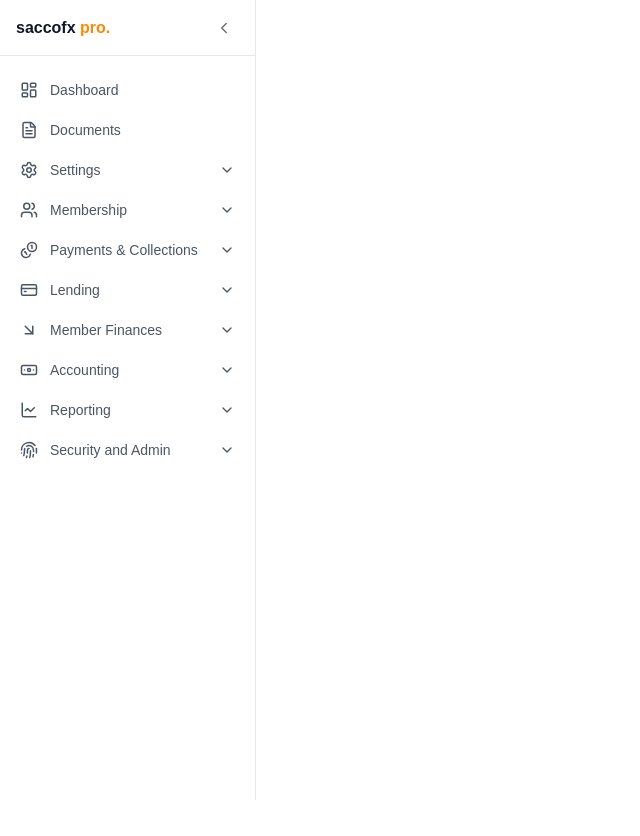
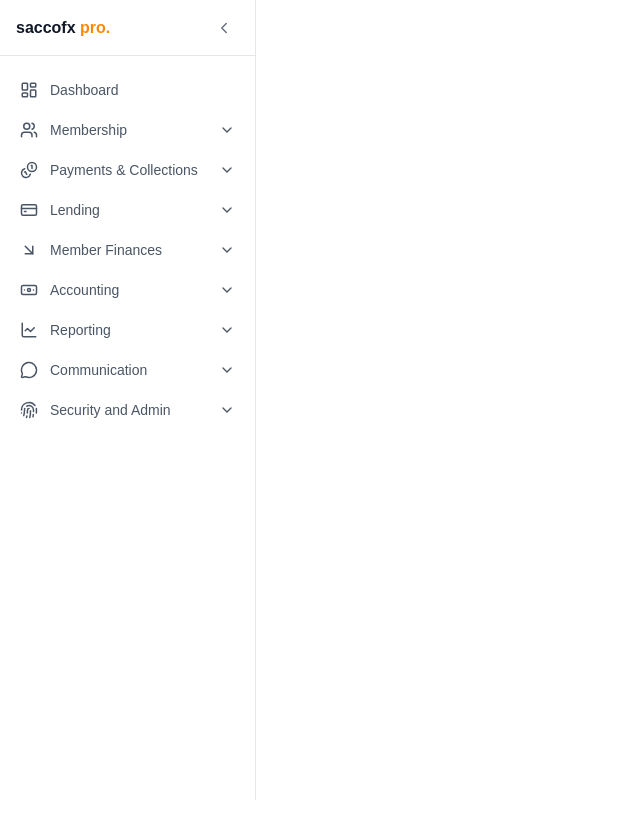
Before and after one commit to pacheko-ke/saccofx, a Next.js app: page / in a window 1280 px wide. Shown: the whole page, without its empty margins (0-640 px from the left). Before the commit the page ends 800 px from the top, so only its background shows below. Built offline with nearby package versions, Linux system fonts and the light colour scheme.

Commit message:
add communication module

```diff
--- a/components/SideBar.tsx
+++ b/components/SideBar.tsx
@@ -12,11 +12,14 @@ import {
   ChevronRight,
   ChevronDown,
   ArrowDownRight,
+
+
   LineChart,
   Coins ,
   Banknote,
   Fingerprint,
   CreditCard ,
+  MessageCircle ,
   Bell,
   Shield,
 } from "lucide-react";
@@ -31,16 +34,16 @@ type NavItem = {
 const links: NavItem[] = [
   { href: "/dashboard", label: "Dashboard", icon: LayoutDashboard },
 
-  { href: "/dashboard/docs", label: "Documents", icon: FileText },
+  // { href: "/dashboard/docs", label: "Documents", icon: FileText },
 
-  {
-    label: "Settings",
-    icon: Settings,
-    children: [
-      { href: "/dashboard/settings/notifications", label: "Notifications", icon: Bell },
-      { href: "/dashboard/settings/security", label: "Security", icon: Shield },
-    ],
-  },
+  // {
+  //   label: "Settings",
+  //   icon: Settings,
+  //   children: [
+  //     { href: "/dashboard/settings/notifications", label: "Notifications", icon: Bell },
+  //     { href: "/dashboard/settings/security", label: "Security", icon: Shield },
+  //   ],
+  // },
 
   {
     label: "Membership",
@@ -118,6 +121,18 @@ const links: NavItem[] = [
     ],
   },
 
+    {
+    label: "Communication",
+    icon: MessageCircle ,
+    children: [
+      { href: "/dashboard/members", label: "Document Generation", icon: Users },
+      { href: "/dashboard/financial-reports", label: "Financial Reports", icon: Shield },
+      { href: "/dashboard/members/register", label: "Member Register", icon: Shield },
+
+
+    ],
+  },
+
   {
     label: "Security and Admin",
     icon: Fingerprint,
@@ -148,6 +163,8 @@ export default function Sidebar() {
   };
 
   return (
+
+    <div>
     <aside
       className={`h-screen sticky top-0 flex flex-col border-r border-gray-200 bg-white transition-all duration-200 ${collapsed ? "w-16" : "w-64"
         }`}
@@ -245,5 +262,10 @@ export default function Sidebar() {
         })}
       </nav>
     </aside>
+
+    <div className="text-white text-3xl">
+HELLO
+    </div>
+    </div>
   );
 }
```
